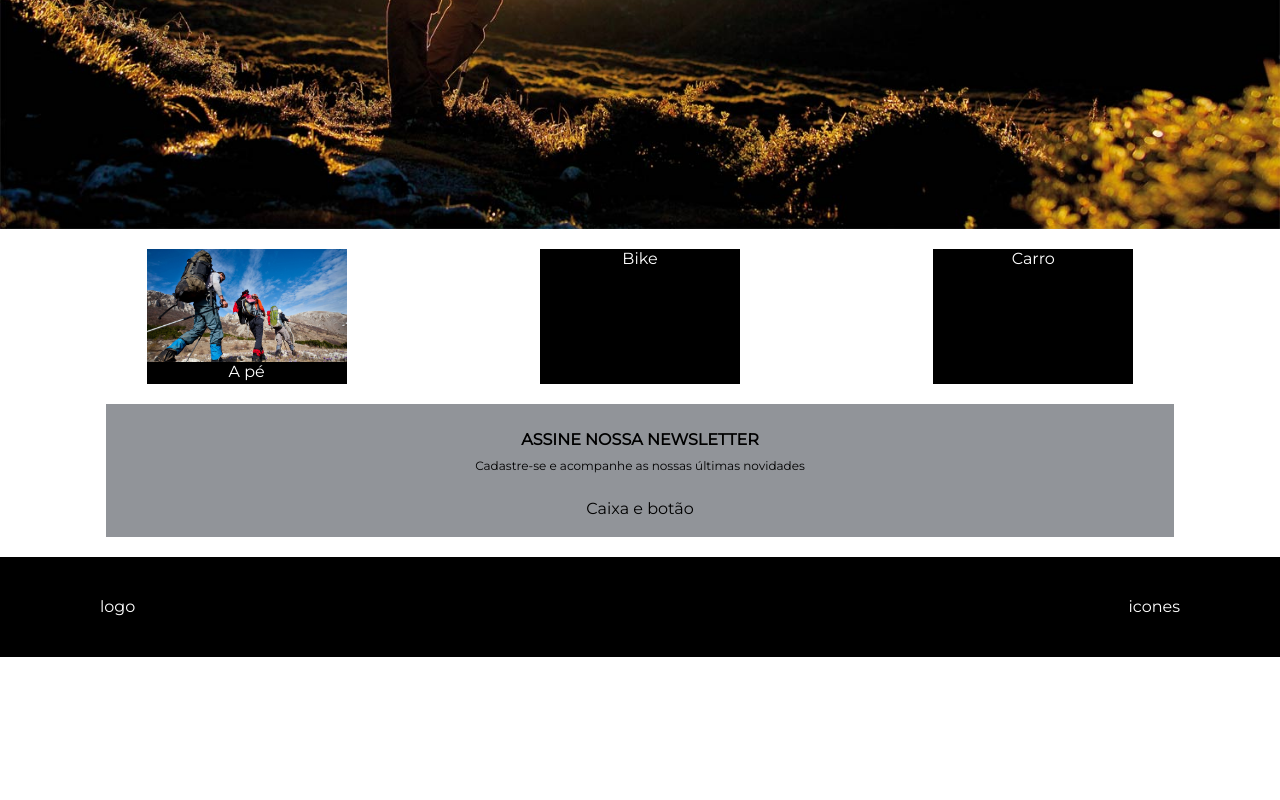
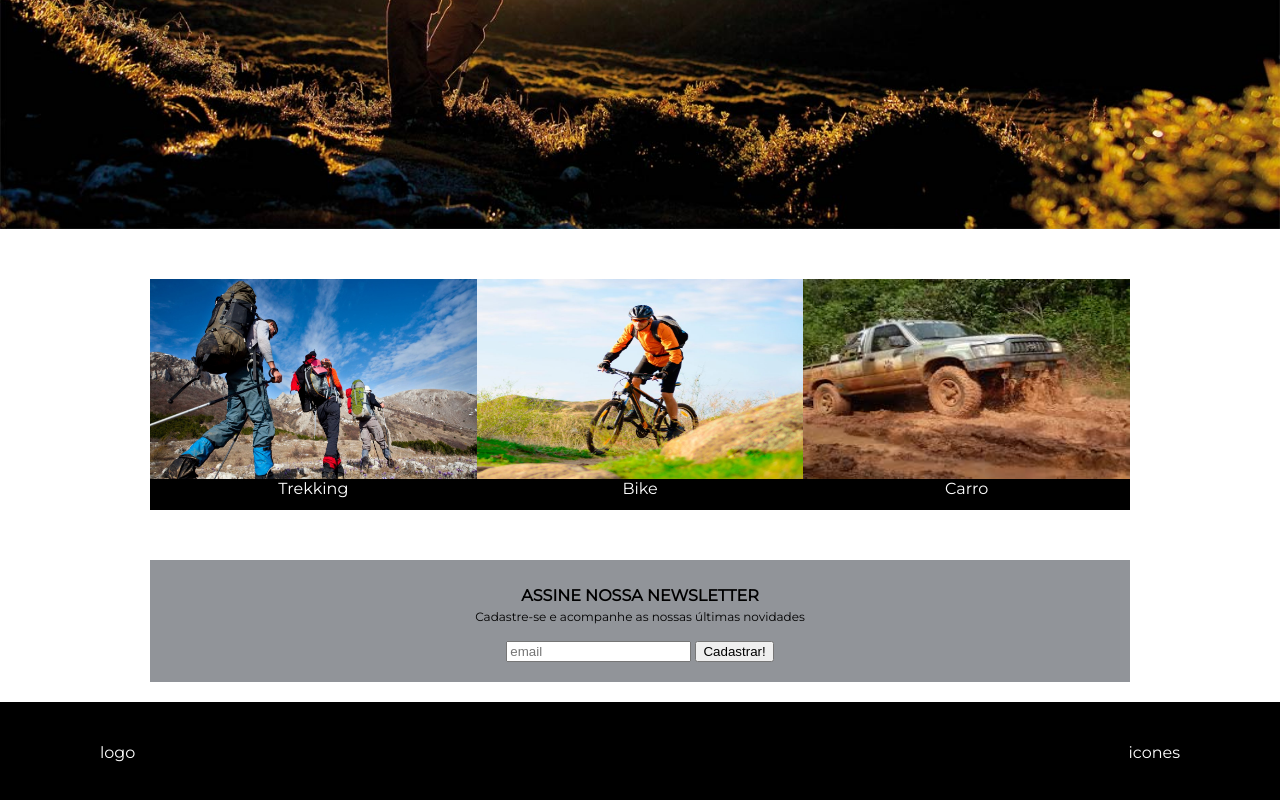
Before and after one commit to edumsamp/trilhas, a plain HTML site: page index.html in a window 1280 px wide. Shown: the part 590-1390 px from the top of the page. Before the commit the page ends 1247 px from the top, so only its background shows below. Drawn offline with Linux system fonts and the light colour scheme.

Commit message:
esboco-3

```diff
--- a/css/style.css
+++ b/css/style.css
@@ -30,24 +30,25 @@ body {
 
 .intro{
   display:flex;
-  justify-content: space-around;
-  margin-left: 50px;
-  margin-right: 50px;
+  justify-content: space-between;
+  margin-left: 150px;
+  margin-right: 150px;
 }
 
 .intro img {
   width: 100%;
+  height: 200px;
   background-color: #eaedf2;
 }
 
 .intro p{
-  width: 200px;
+  width: 350px;
   text-align: center;
   background-color: black;
   color: white;
-  padding-bottom: 0.2em;
-  margin-top: 20px;
-  margin-bottom: 20px;
+  padding-bottom: 0.8em;
+  margin-top: 50px;
+  margin-bottom: 50px;
 }
 
 .cadastro {
@@ -56,13 +57,17 @@ body {
   text-align: center;
   padding-top: 10px;
   padding-bottom: 10px;
-  width: 83.5%;
-  margin:auto;
+  margin-right: 150px;
+  margin-left: 150px;
 }
 
 .cadastro p {
   height: 7px;
-  padding-bottom: 5px
+  padding-bottom: 0px
+}
+
+.cadastro form {
+  padding-bottom: 10px
 }
 
 
--- a/index.html
+++ b/index.html
@@ -6,7 +6,7 @@
   <meta http-equiv="X-UA-Compatible" content="ie=edge">
   <link rel="stylesheet" href="css/style.css">
   <link href="https://fonts.googleapis.com/css?family=Montserrat" rel="stylesheet">
-  <title>SPTrilhas</title>
+  <title>SPTrilhas - Home</title>
 </head>
 <body>
 
@@ -28,9 +28,9 @@ SPTrilhas
 
 
 <div class="intro">
-  <p><img src="img/pe.jpg" alt="">A pé</p>
-  <p>Bike</p>
-  <p>Carro</p>
+  <p><img src="img/pe.jpg" alt="">Trekking</p>
+  <p><img src="img/bike.jpg" alt="">Bike</p>
+  <p><img src="img/carro.jpg" alt="">Carro</p>
 
 </div>
 
@@ -38,7 +38,11 @@ SPTrilhas
 
   <p><b>ASSINE NOSSA NEWSLETTER</b></p>
   <p id="texto-menor" >Cadastre-se e acompanhe as nossas últimas novidades</p>
-  <p>Caixa e botão</p>
+  <form>
+  <input type="text" name="email" placeholder="email" value="">
+  <button type="button" onclick="alert('Email cadastrado com sucesso!')">Cadastrar!</button>
+</form>
+
 
 </div>
 
```
Also changed, not shown: trilha.html (+33 -3 lines), img/carro.jpg (renamed from img/carro.jpeg), 1 other file.
